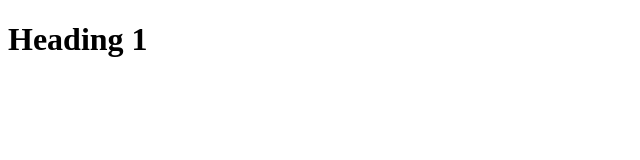
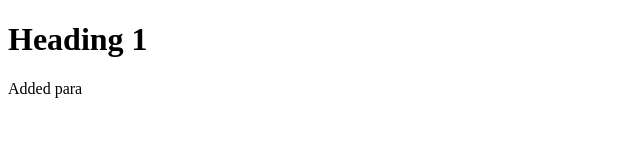
Before and after one commit to SumitB1412/construct-week, a plain HTML site: page index.html in a window 1280 px wide. Shown: the full height of the page, 0-640 px from the left. Drawn offline with Linux system fonts and the light colour scheme.

Commit message:
added para

```diff
--- a/index.html
+++ b/index.html
@@ -8,5 +8,6 @@
   </head>
   <body>
     <h1>Heading 1</h1>
+    <p>Added para</p>
   </body>
 </html>
```
